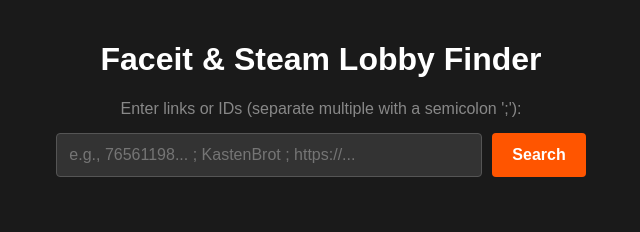
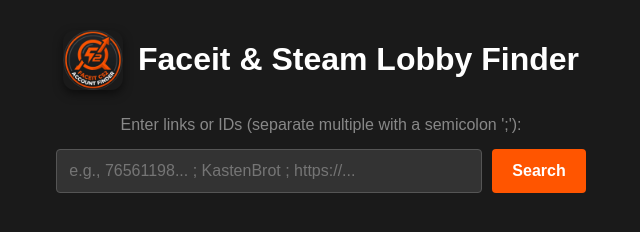
Before and after one commit to AkaiAsashin/faceit-finder, a website: page public/index.html in a window 1280 px wide. Shown: the whole page, without its empty margins (319-959 px from the left). Drawn offline with Linux system fonts and the light colour scheme.

Commit message:
add logo

```diff
--- a/public/index.html
+++ b/public/index.html
@@ -5,11 +5,15 @@
     <meta name="viewport" content="width=device-width, initial-scale=1.0">
     <title>Faceit & Steam Lobby Finder</title>
     <link rel="stylesheet" href="style.css">
+    <link rel="icon" type="image/png" href="/logo.png">
 </head>
 <body>
 
     <div class="search-container">
-        <h1>Faceit & Steam Lobby Finder</h1>
+        <div class="header-title">
+            <img src="/logo.png" alt="Lobby Finder Logo" class="main-logo">
+            <h1>Faceit & Steam Lobby Finder</h1>
+        </div>
         <p>Enter links or IDs (separate multiple with a semicolon ';'):</p>
         <div class="input-group">
             <input type="text" id="steamIdInput" placeholder="e.g., 76561198... ; KastenBrot ; https://..." />
--- a/public/style.css
+++ b/public/style.css
@@ -77,6 +77,24 @@
     display: flex;
     align-items: center;
     margin-bottom: 20px;
+}
+
+/* Container für Logo und Titel (nebeneinander und mittig) */
+.header-title {
+    display: flex;
+    align-items: center;
+    justify-content: center;
+    gap: 15px; /* Abstand zwischen Logo und Text */
+    margin-bottom: 10px;
+}
+
+/* Das Logo selbst */
+.main-logo {
+    width: 60px; /* Hier kannst du die Größe anpassen */
+    height: 60px;
+    border-radius: 12px; /* Macht die Ecken leicht rund - sieht moderner aus */
+    object-fit: cover;
+    box-shadow: 0 4px 10px rgba(0, 0, 0, 0.5); /* Schicker Schatten */
 }
 
 .avatar {
```
Also changed, not shown: public/logo.png (added).
